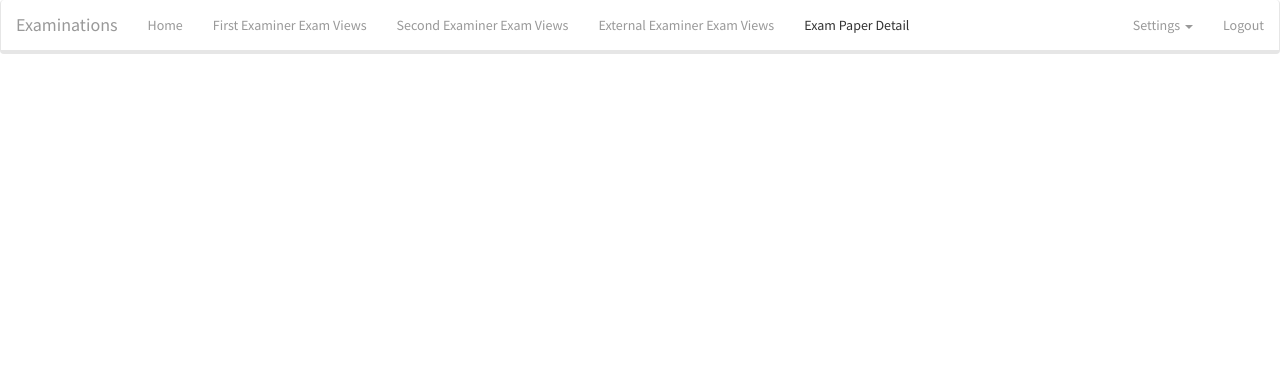
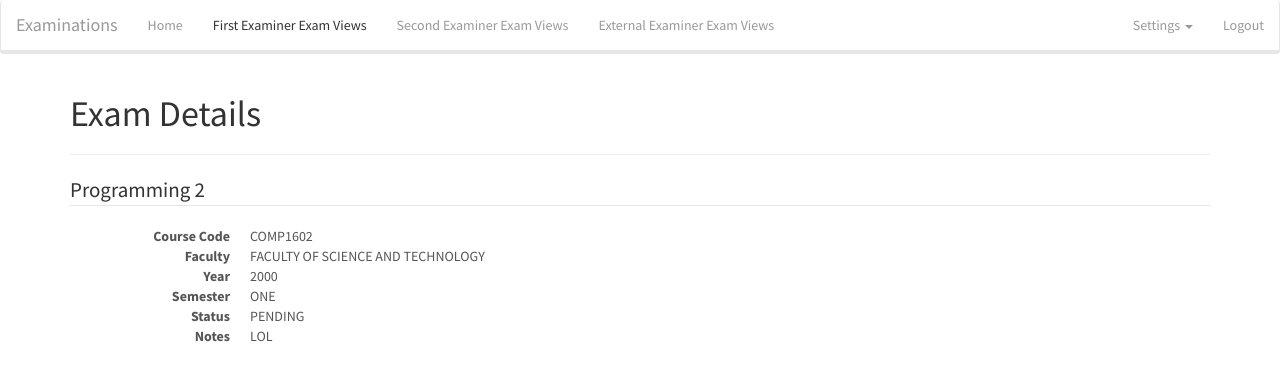
Before and after one commit to shiv1994/ExaminationsApp, a Django app: a page that uses templates/exam_paper/view_exam_paper_detail.html in a window 1280 px wide. Shown: the top 381 px of the page. Run offline with Django 3.2, Linux system fonts and the light colour scheme; data comes from the database, SQL or seed files in the repository; some libraries are stand-ins or nearby versions.

Commit message:
Views in detail modified

```diff
--- a/exam_paper/views.py
+++ b/exam_paper/views.py
@@ -4,8 +4,6 @@ from __future__ import unicode_literals
 from django.shortcuts import render
 
 from django.contrib.auth.decorators import login_required
-
-import django_tables2 as tables
 
 from django_tables2 import RequestConfig
 
@@ -20,7 +18,8 @@ from .tables import MembershipExamUserTable
 
 def allExamsFirstExaminerPaperDetail(request, pk):
     template_name = 'exam_paper/view_exam_paper_detail.html'
-    return render(request, template_name)
+    paperObj = ExamPaper.objects.get(pk=pk)
+    return render(request, template_name, {"paperObj": paperObj})
 
 # @login_required(login_url="login/")
 class allExamsFirstExaminerView(generic.ListView):
--- a/templates/accs/home.html
+++ b/templates/accs/home.html
@@ -24,7 +24,7 @@
 
     <div class="jumbotron">
       <h1>Welcome!</h1>
-      <p>hi! Please refer to the following links to view the various types of exams.</p>
+      <p>Hi! Please refer to the following links to view the various types of exams.</p>
     </div>
 
     <div class="list-group">
--- a/templates/exam_paper/view_exam_paper_detail.html
+++ b/templates/exam_paper/view_exam_paper_detail.html
@@ -12,10 +12,9 @@
 
         <ul class="nav navbar-nav">
           <li> <a href="/#">Home</a> </li>
-          <li> <a href="#">First Examiner Exam Views</a> </li>
+          <li class="active"> <a href="#">First Examiner Exam Views</a> </li>
           <li> <a href="#">Second Examiner Exam Views</a> </li>
           <li> <a href="#">External Examiner Exam Views</a> </li>
-            <li class="active"> <a href="#"> Exam Paper Detail </a> </li>
         </ul>
 
     {% endblock %}
@@ -23,7 +22,40 @@
 
 	{% block content %}
 
+    <h1>Exam Details</h1>
 
+    <hr>
+
+    <fieldset>
+
+        <legend> {{paperObj.course.courseName}} </legend>
+
+        <dl class="dl-horizontal">
+
+            <dt>Course Code</dt>
+            <dd>{{paperObj.course.courseCode}}</dd>
+
+            <dt>Faculty</dt>
+            <dd>{{paperObj.course.faculty}}</dd>
+
+            <!--<dt>Question</dt>-->
+            <!--<dd>{{paperObj.examPaperQuestion}}</dd>-->
+
+            <dt>Year</dt>
+            <dd>{{paperObj.year}}</dd>
+
+            <dt>Semester</dt>
+            <dd>{{paperObj.semester}}</dd>
+
+            <dt>Status</dt>
+            <dd>{{paperObj.status}}</dd>
+
+            <dt>Notes</dt>
+            <dd>{{paperObj.notes}}</dd>
+
+        </dl>
+
+    </fieldset>
 
 	{% endblock %}
 
```
Also changed, not shown: 1 other file.
